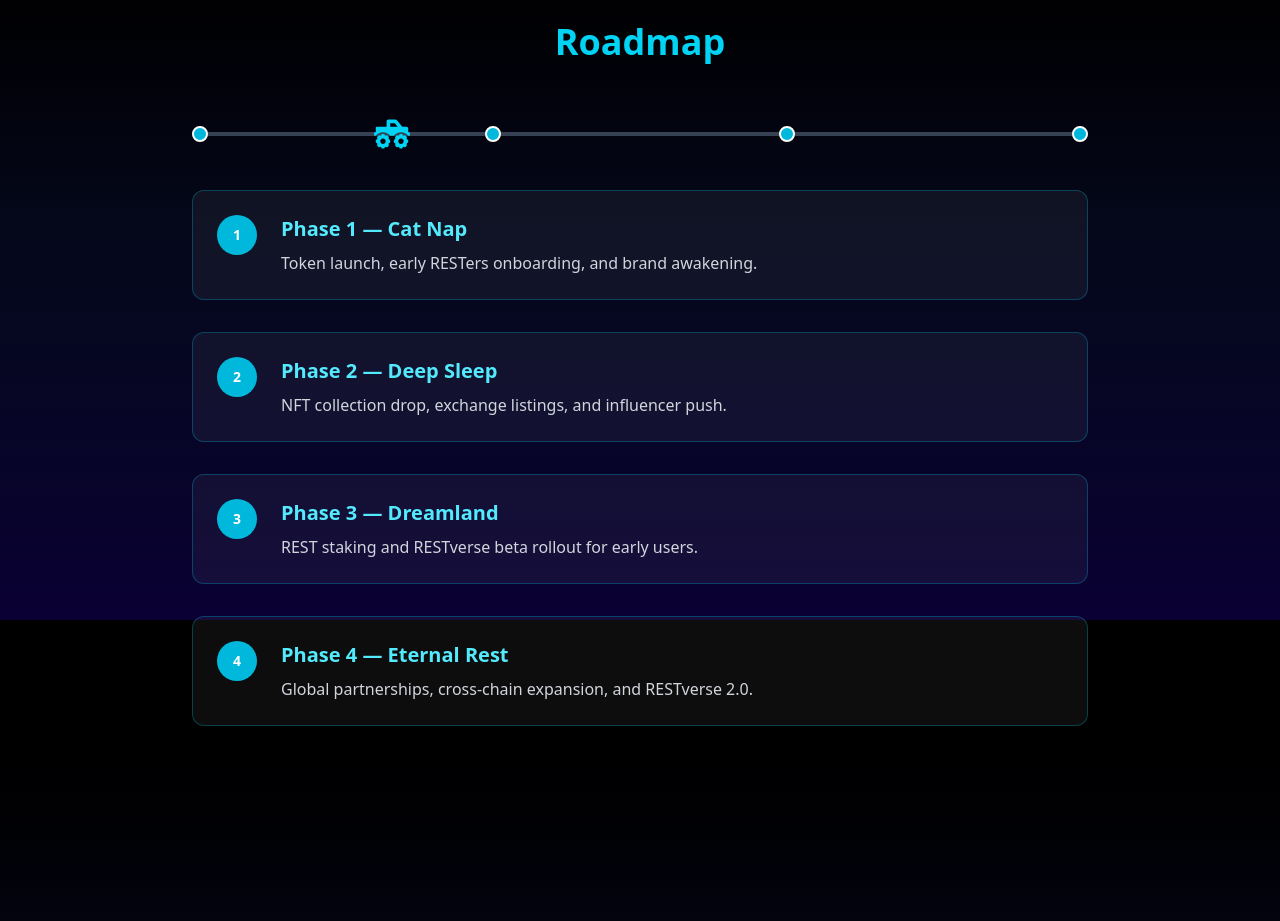
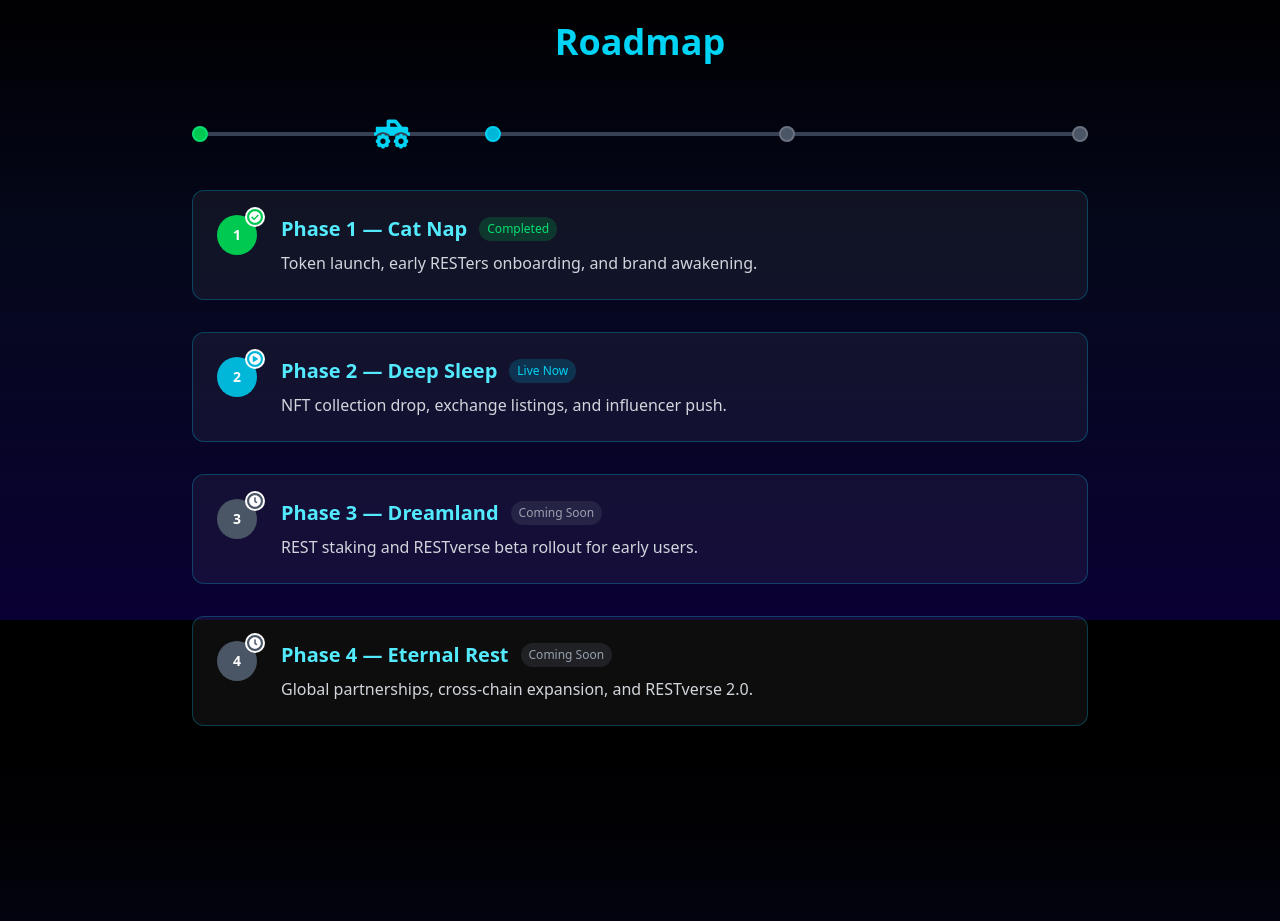
Before and after one commit to ReaperX771/Rest, a React (Vite) app: page / in a window 1280 px wide. Shown: the part 1780-2701 px from the top of the page. Built offline with nearby package versions, Linux system fonts and the light colour scheme.

Commit message:
tok updat

```diff
--- a/src/Components/Road.jsx
+++ b/src/Components/Road.jsx
@@ -1,5 +1,5 @@
 import { useEffect, useRef, useState } from "react";
-import { FaTruckMonster } from "react-icons/fa";
+import { FaTruckMonster, FaCheckCircle, FaPlayCircle, FaClock } from "react-icons/fa";
 
 export default function Road() {
   const ref = useRef(null);
@@ -30,20 +30,55 @@ export default function Road() {
     {
       title: "Phase 1 — Cat Nap",
       text: "Token launch, early RESTers onboarding, and brand awakening.",
+      status: "completed", // ✅ Done
+      icon: FaCheckCircle
     },
     {
       title: "Phase 2 — Deep Sleep",
       text: "NFT collection drop, exchange listings, and influencer push.",
+      status: "live", // 🟢 Currently happening
+      icon: FaPlayCircle
     },
     {
       title: "Phase 3 — Dreamland",
       text: "REST staking and RESTverse beta rollout for early users.",
+      status: "coming", // ⏳ Future
+      icon: FaClock
     },
     {
       title: "Phase 4 — Eternal Rest",
       text: "Global partnerships, cross-chain expansion, and RESTverse 2.0.",
+      status: "coming", // ⏳ Future
+      icon: FaClock
     },
   ];
+
+  const getStatusColor = (status) => {
+    switch(status) {
+      case 'completed': return 'bg-green-500 border-green-400';
+      case 'live': return 'bg-cyan-500 border-cyan-400 animate-pulse';
+      case 'coming': return 'bg-gray-600 border-gray-500';
+      default: return 'bg-gray-600 border-gray-500';
+    }
+  };
+
+  const getStatusIcon = (status) => {
+    switch(status) {
+      case 'completed': return <FaCheckCircle className="text-white text-xs" />;
+      case 'live': return <FaPlayCircle className="text-white text-xs" />;
+      case 'coming': return <FaClock className="text-white text-xs" />;
+      default: return <FaClock className="text-white text-xs" />;
+    }
+  };
+
+  const getStatusText = (status) => {
+    switch(status) {
+      case 'completed': return 'Completed';
+      case 'live': return 'Live Now';
+      case 'coming': return 'Coming Soon';
+      default: return 'Coming Soon';
+    }
+  };
 
   return (
     <section
@@ -70,18 +105,18 @@ export default function Road() {
           <FaTruckMonster className="text-cyan-400 text-4xl" />
         </div>
 
-        {/* Phase Dots */}
+        {/* Phase Dots with Status */}
         <div className="relative flex justify-between">
-          {phases.map((_, i) => (
+          {phases.map((phase, i) => (
             <div
               key={i}
-              className="w-4 h-4 rounded-full bg-cyan-500 border-2 border-white"
+              className={`w-4 h-4 rounded-full border-2 ${getStatusColor(phase.status)}`}
             />
           ))}
         </div>
       </div>
 
-      {/* Simple Phase Boxes */}
+      {/* Phase Boxes with Status */}
       <div className="max-w-4xl mx-auto">
         {phases.map((phase, i) => (
           <div
@@ -93,13 +128,28 @@ export default function Road() {
               transitionDelay: visible ? `${i * 100}ms` : "0ms"
             }}
           >
-            <div className="flex-shrink-0 w-10 h-10 rounded-full bg-cyan-500 flex items-center justify-center text-white font-bold text-sm">
-              {i + 1}
+            <div className="flex-shrink-0 relative">
+              <div className={`w-10 h-10 rounded-full flex items-center justify-center text-white font-bold text-sm ${getStatusColor(phase.status)}`}>
+                {i + 1}
+              </div>
+              {/* Status Badge */}
+              <div className={`absolute -top-2 -right-2 w-5 h-5 rounded-full border-2 border-white flex items-center justify-center ${getStatusColor(phase.status)}`}>
+                {getStatusIcon(phase.status)}
+              </div>
             </div>
-            <div>
-              <h3 className="text-xl font-semibold text-cyan-300 mb-2">
-                {phase.title}
-              </h3>
+            <div className="flex-1">
+              <div className="flex items-center gap-3 mb-2">
+                <h3 className="text-xl font-semibold text-cyan-300">
+                  {phase.title}
+                </h3>
+                <span className={`text-xs px-2 py-1 rounded-full ${
+                  phase.status === 'completed' ? 'bg-green-500/20 text-green-400' :
+                  phase.status === 'live' ? 'bg-cyan-500/20 text-cyan-400 animate-pulse' :
+                  'bg-gray-500/20 text-gray-400'
+                }`}>
+                  {getStatusText(phase.status)}
+                </span>
+              </div>
               <p className="text-gray-300">{phase.text}</p>
             </div>
           </div>
```
